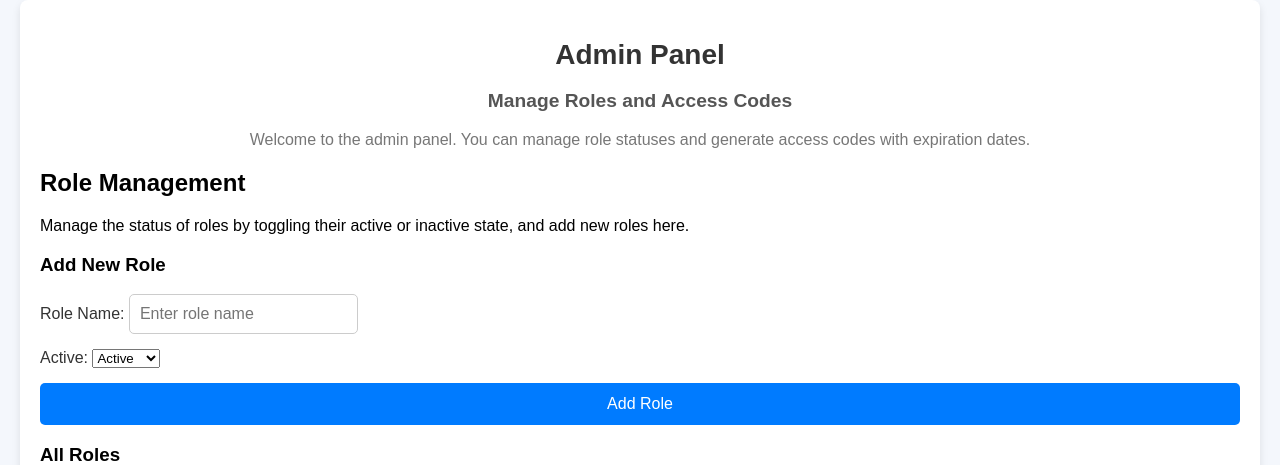
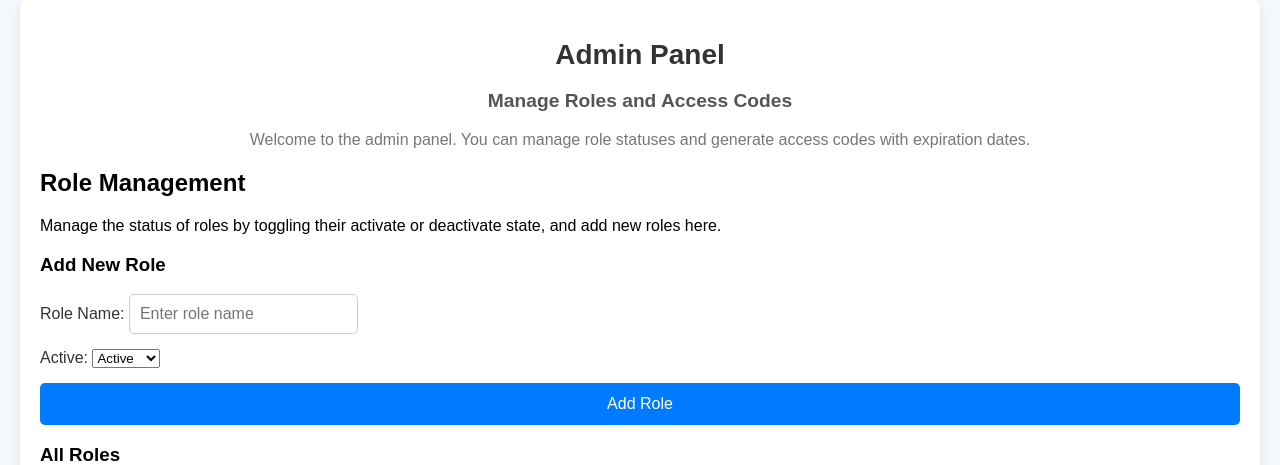
Before and after one commit to bentab1/flask_applicant_app, a Flask app: template templates/admin_panel.html in a window 1280 px wide. Shown: the top 465 px of the page. Run offline with Flask 3, Linux system fonts and the light colour scheme; the template is opened without the code that fills it, so the values that code supplies are empty.

Commit message:
commit
updated

```diff
--- a/templates/admin_panel.html
+++ b/templates/admin_panel.html
@@ -65,7 +65,7 @@
     <!-- Role Management Section -->
     <section class="role-management">
       <h2>Role Management</h2>
-      <p>Manage the status of roles by toggling their active or inactive state, and add new roles here.</p>
+      <p>Manage the status of roles by toggling their activate or deactivate state, and add new roles here.</p>
 
       <!-- Add Role Form -->
       <h3>Add New Role</h3>
```
